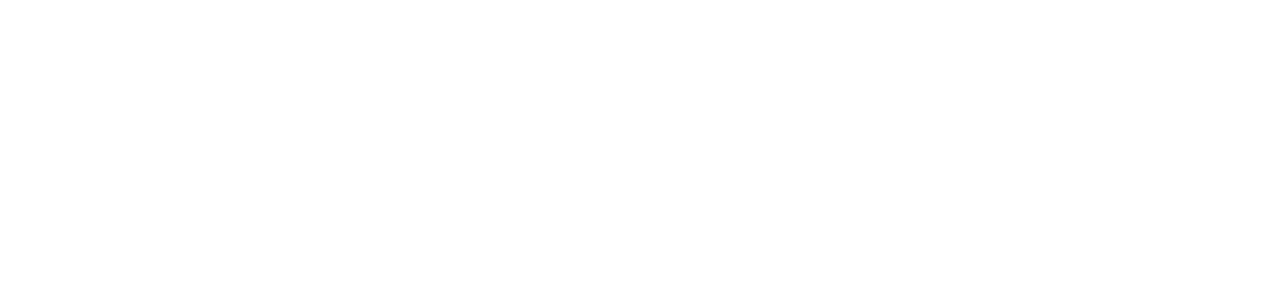
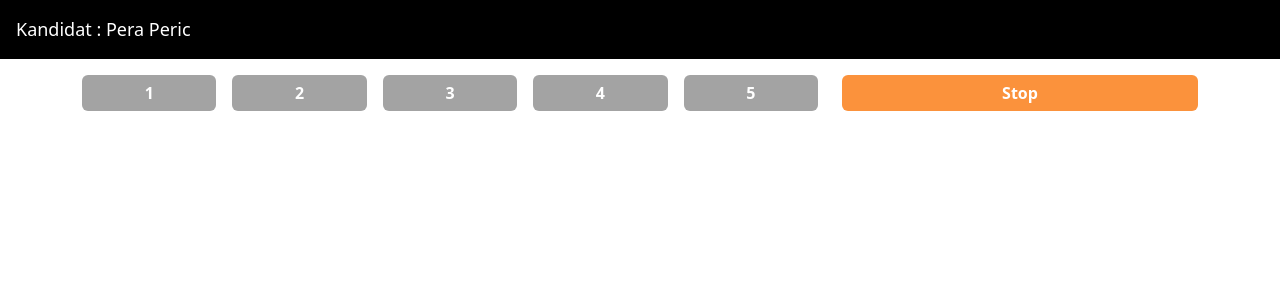
Before and after one commit to stefankrstic/test-l-1.4-halcom_stefan-krstic, a React (Create React App) app: page /test in a window 1280 px wide. Before the commit this address had no page. Shown: the top 300 px of the page. Built offline with nearby package versions, Linux system fonts and the light colour scheme.

Commit message:
Base button and test page component

```diff
--- a/src/components/BaseButton.module.scss
+++ b/src/components/BaseButton.module.scss
@@ -1,13 +1,37 @@
 .root {
-    padding:  4px 8px;
+    padding:  6px 12px;
     border: none;
-    background-color: #60A5FA;
-    border-radius: 4px;
+    border-radius: 6px;
     color: white;
     display: inline-block;
     width: 100%;
+    font-weight: bold;
 }
 
 .root:hover {
-    background-color: #3b82f6;
+    opacity: 0.8;
 }
+
+.blue {
+    background-color: #60A5FA;
+}
+
+.orange {
+    background-color: #fb923c;
+}
+
+.yellow {
+    background-color: #facc15;
+}
+
+.green {
+    background-color: #4ade8c;
+}
+
+.red {
+    background-color: #f87171;
+}
+
+.gray {
+    background-color: #a3a3a3;
+}
--- a/src/components/BaseButton.tsx
+++ b/src/components/BaseButton.tsx
@@ -5,9 +5,10 @@
 interface BaseButtonProps {
     children: ReactNode;
     className?: string;
+    color?: "blue" | "gray" | "green" | "orange" | "yellow" | "red";
 }
 
-export const BaseButton = ({children, className}: BaseButtonProps) => {
-    return <button className={clsx(styles.root, className)}>{children}</button>
+export const BaseButton = ({children, className, color = 'blue'}: BaseButtonProps) => {
+    return <button className={clsx(styles.root, className, styles[color])}>{children}</button>
 
 };
--- a/src/components/Header.module.scss
+++ b/src/components/Header.module.scss
@@ -3,6 +3,7 @@
     color: white;
     padding: 16px;
     font-size: 18px;
+    margin-bottom: 16px;
 }
 
 .centered {
--- a/src/components/Router.tsx
+++ b/src/components/Router.tsx
@@ -1,12 +1,14 @@
 import React from "react";
 import { BrowserRouter, Routes, Route} from 'react-router-dom';
 import { LoginPage } from "../pages/LoginPage";
+import { TestPage } from "../pages/TestPage";
 
 export const Router = () => {
     return (
         <BrowserRouter>
          <Routes>
              <Route path="/" element={<LoginPage />} />
+             <Route path="/test" element={<TestPage />} />
          </Routes>
         </BrowserRouter>
     )
--- /dev/null
+++ b/src/pages/TestPage.module.scss
@@ -0,0 +1,13 @@
+.buttons {
+    display: flex;
+    margin-bottom: 16px;
+}
+
+.buttons > * {
+    margin-right: 16px;
+
+}
+
+.buttons > *:last-child {
+    margin-right: 0;
+}
--- /dev/null
+++ b/src/pages/TestPage.tsx
@@ -0,0 +1,29 @@
+import React from "react";
+import { BaseButton } from "../components/BaseButton";
+import styles from './TestPage.module.scss'
+import { Row, Col, Container } from 'react-bootstrap';
+import { Header } from "../components/Header";
+
+export const TestPage = () => {
+    return (
+        <div>
+            <Header title="Kandidat : Pera Peric" />
+        <Container>
+        <Row>
+            <Col sm={8}>
+            <div className={styles.buttons}>
+            <BaseButton color="gray">1</BaseButton>
+            <BaseButton color="gray">2</BaseButton>
+            <BaseButton color="gray">3</BaseButton>
+            <BaseButton color="gray">4</BaseButton>
+            <BaseButton color="gray">5</BaseButton>
+            </div>
+            </Col>
+            <Col sm={4}>
+            <BaseButton color="orange">Stop</BaseButton>
+            </Col>
+        </Row>
+        </Container>
+        </div>
+    )
+}
```
